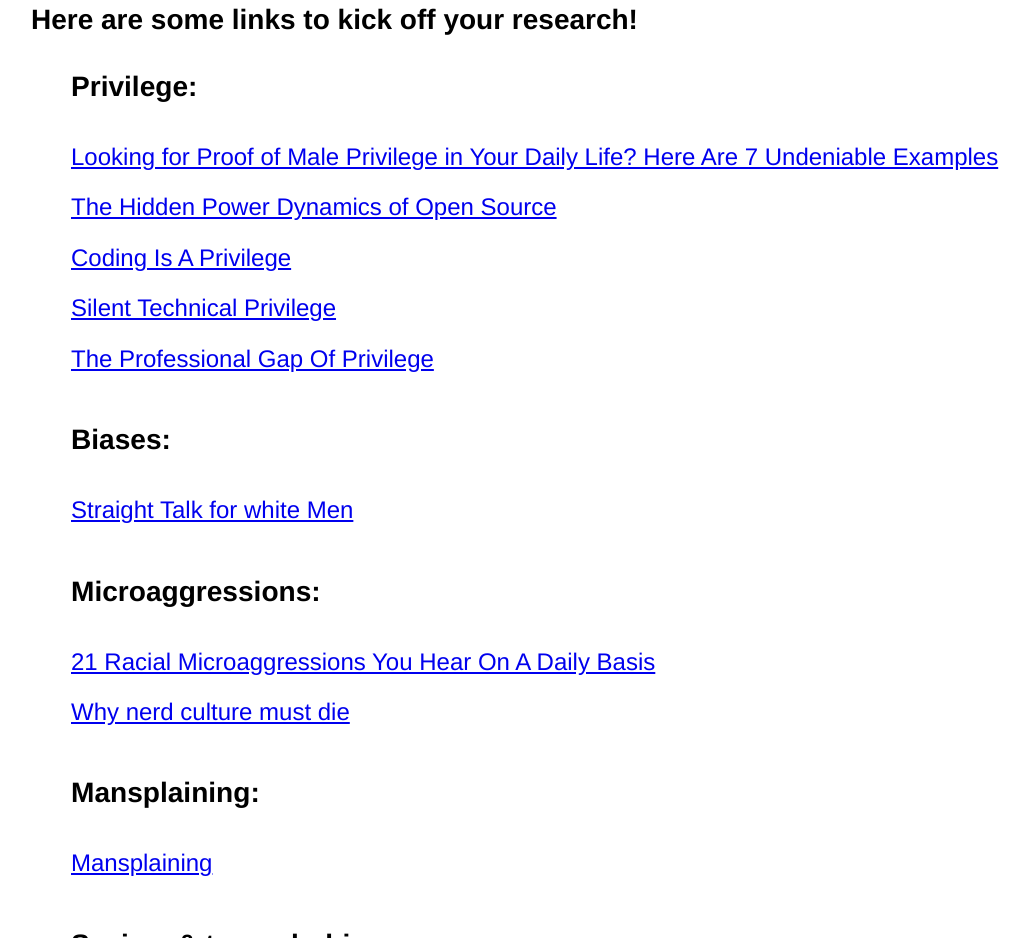
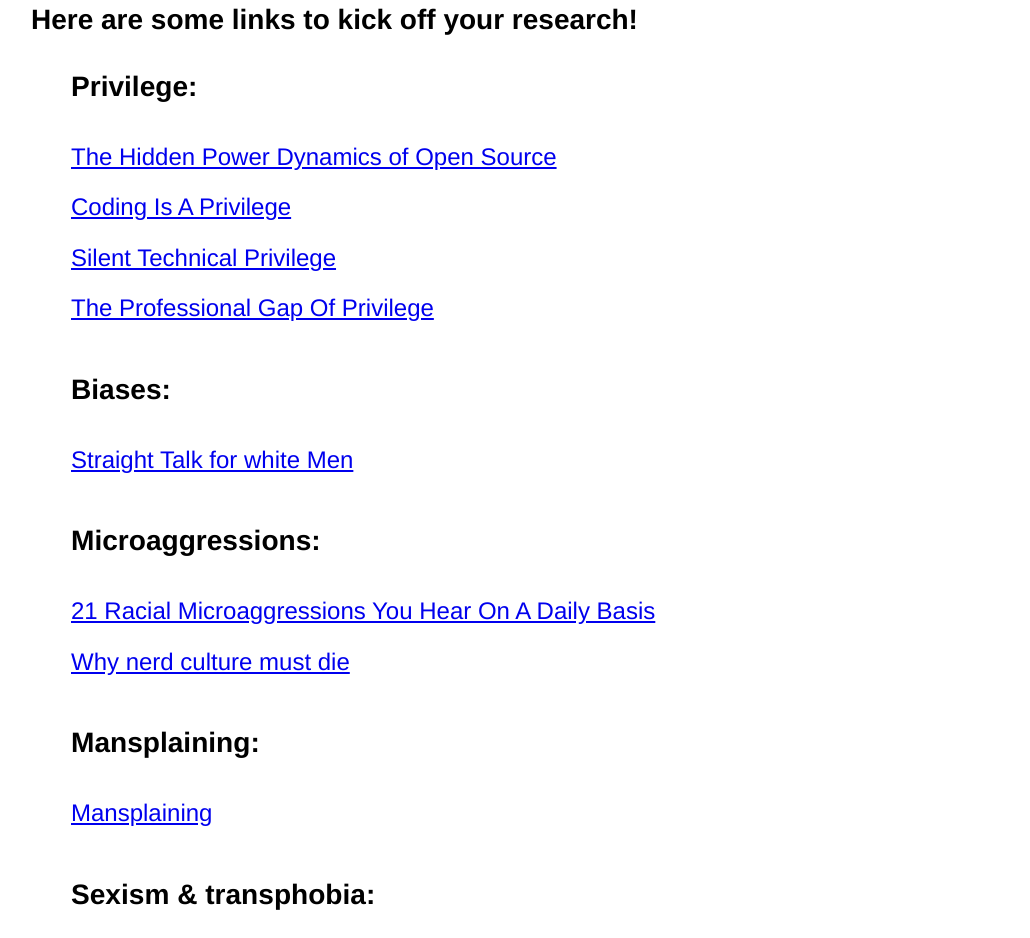
Before and after one commit to fredericmarx/shitty.men, a website: page index.html in a window 1280 px wide. Shown: the part 1067-2005 px from the top of the page, without its empty margins (65-1095 px from the left). Drawn offline with Linux system fonts and the light colour scheme.

Commit message:
remove unfortunately ad looping/location access hungry good article

```diff
--- a/index.html
+++ b/index.html
@@ -58,7 +58,6 @@
       <h2 class="strong">Here are some links to kick off your research!</h2>
       <ul class="resource-list">
         <h3>Privilege:</h3>
-        <li class="resource-list--item"><a href="http://everydayfeminism.com/2015/05/proof-male-privilege/">Looking for Proof of Male Privilege in Your Daily Life? Here Are 7 Undeniable Examples</a></li>
         <li class="resource-list--item"><a href="https://modelviewculture.com/pieces/the-hidden-power-dynamics-of-open-source">The Hidden Power Dynamics of Open Source</a></li>
         <li class="resource-list--item"><a href="https://medium.com/@alishalisha/coding-is-a-privilege-5a592e7d94d7#.241gcxajo">Coding Is A Privilege</a></li>
         <li class="resource-list--item"><a href="http://pgbovine.net/tech-privilege.htm">Silent Technical Privilege</a></li>
```
